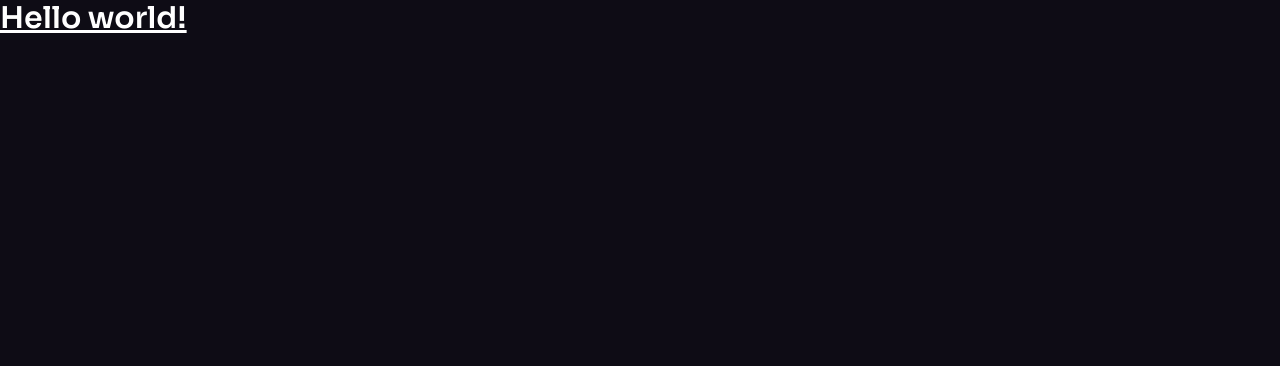
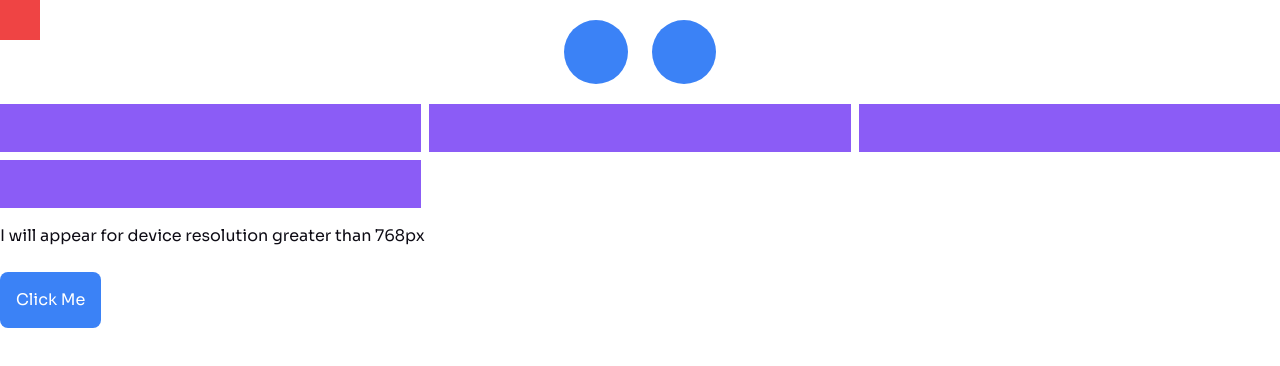
Before and after one commit to deepak252/react-mui-tutorial, a React (Vite) app: page / in a window 1280 px wide. Shown: the top 366 px of the page. Built offline with nearby package versions, Linux system fonts and the light colour scheme.

Commit message:
position, display, grid, mediaQ

```diff
--- a/src/App.tsx
+++ b/src/App.tsx
@@ -1,5 +1,42 @@
+/* eslint-disable prettier/prettier */
 function App() {
-  return <h1 className="text-3xl font-bold underline">Hello world!</h1>
+  return (
+    <>
+      {/* LAYOUT */}
+      {/* 1. position */}
+      <div className="fixed w-10 h-10 bg-red-500 top-0"></div>
+      {/* 2. display */}
+      <div className="flex justify-center space-x-6 my-5">
+        <div className="h-16 w-16 rounded-full bg-blue-500"></div>
+        <div className="h-16 w-16 rounded-full bg-blue-500"></div>
+      </div>
+      {/* 3. grid */}
+      <div className="grid grid-cols-3 gap-2 mt-3">
+        <div className="h-12  bg-violet-500"></div>
+        <div className="h-12  bg-violet-500"></div>
+        <div className="h-12  bg-violet-500"></div>
+        <div className="h-12  bg-violet-500"></div>
+      </div>
+
+      {/* 4. Media Query */}
+      <div className="my-4">
+        <p className="md:block hidden">
+          {' '}
+          I will appear for device resolution greater than 768px{' '}
+        </p>
+        <p className="max-md:block hidden">
+          {' '}
+          I will appear for device resolution smaller than 768px{' '}
+        </p>
+      </div>
+
+      {/* 5. Pseudo Classes */}
+      <button className="p-4 my-2 bg-blue-500 rounded-lg text-white hover:bg-blue-800 focus:outline-none focus:ring active:bg-blue-800">
+        {' '}
+        Click Me
+      </button>
+    </>
+  )
 }
 
 export default App
--- a/src/index.css
+++ b/src/index.css
@@ -19,7 +19,7 @@
 
 @layer base {
   body {
-    @apply font-sans bg-n-8 text-n-1 text-base;
+    @apply font-sans bg-n-1 text-n-8 text-base;
   }
 }
 
```
